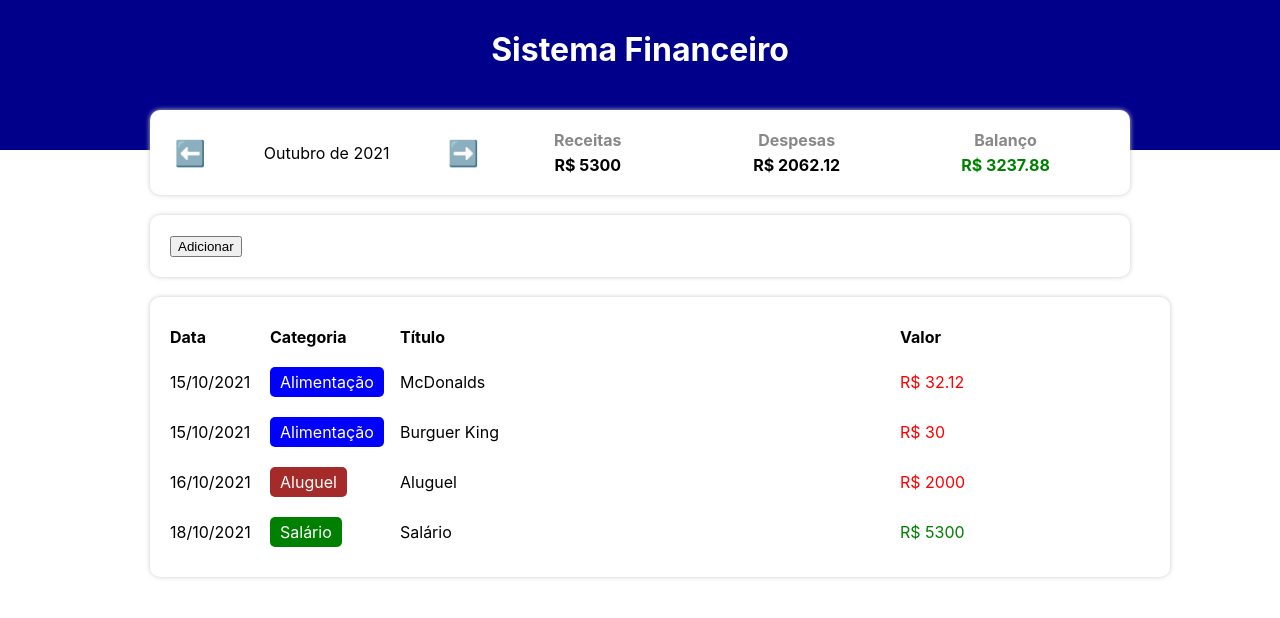
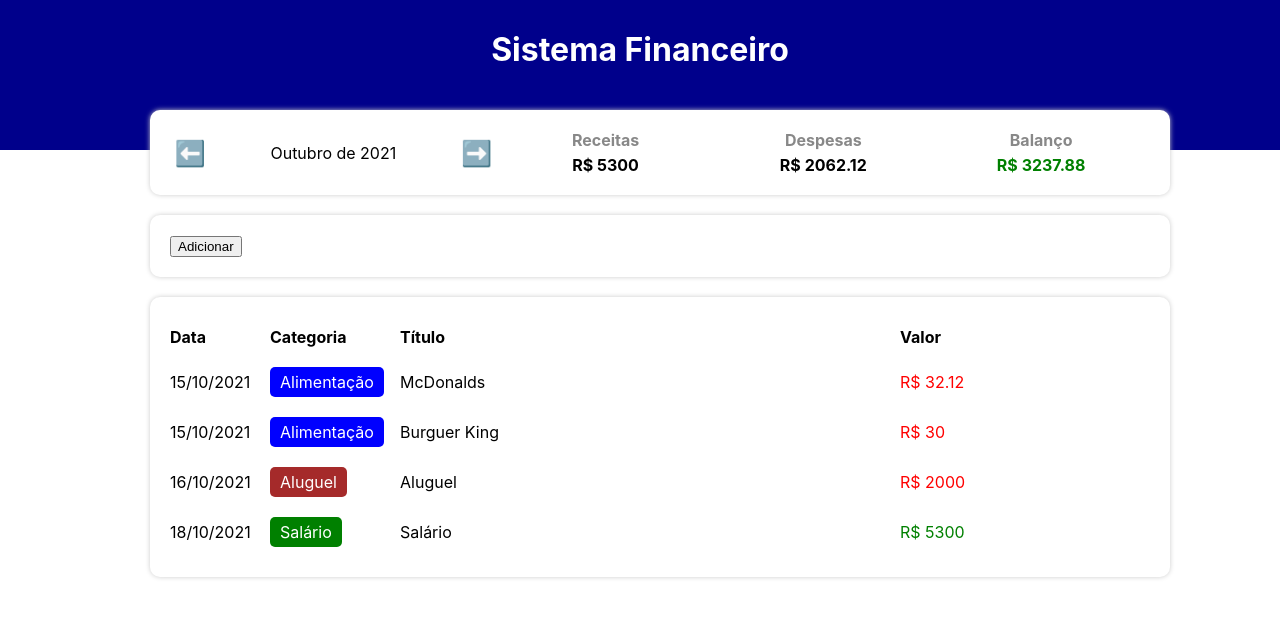
Before and after one commit to willianPetri/SistemaFinanceiro, a React (Create React App) app: page / in a window 1280 px wide. Shown: the top 618 px of the page. Built offline with nearby package versions, Linux system fonts and the light colour scheme.

Commit message:
updated styles

```diff
--- a/src/components/InfoArea/styles.ts
+++ b/src/components/InfoArea/styles.ts
@@ -1,6 +1,7 @@
 import styled from 'styled-components';
 
 export const Container = styled.div`
+  width: 100%;
   background-color: #FFF;
   box-shadow: 0px 0px 5px #CCC;
   border-radius: 10px;
--- a/src/components/InputArea/styles.ts
+++ b/src/components/InputArea/styles.ts
@@ -1,6 +1,7 @@
 import styled from 'styled-components';
 
 export const Container = styled.div`
+  width: 100%;
   background-color: #FFF;
   box-shadow: 0px 0px 5px #CCC;
   border-radius: 10px;
```
